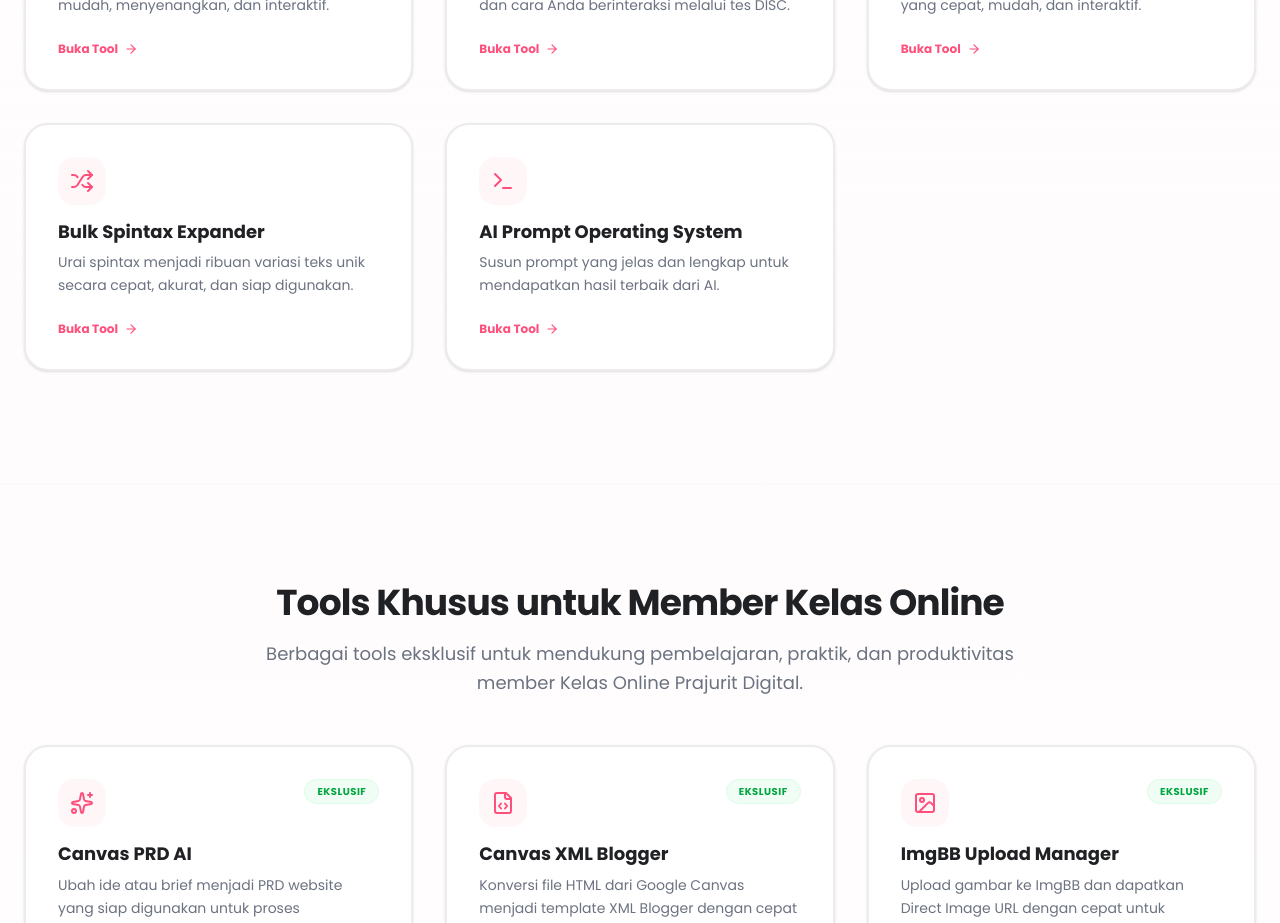
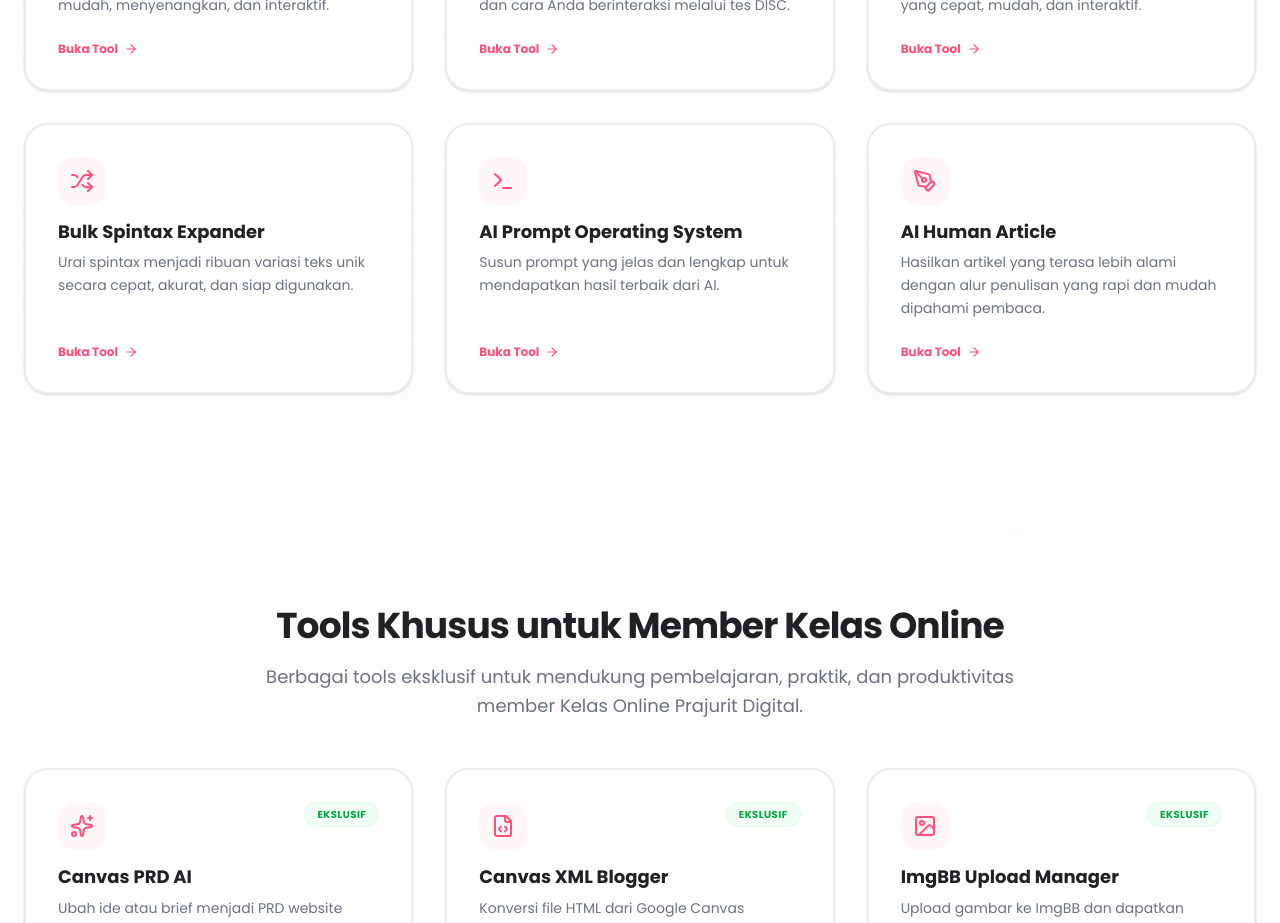
Before and after one commit to prajuritdigitalcom/Website-Prajurit-Digital-My-Id, a React (Vite) app: page / in a window 1280 px wide. Shown: the part 1400-2323 px from the top of the page. Built offline with nearby package versions, Linux system fonts and the light colour scheme.

Commit message:
feat: add AI Human Article tool to catalog

```diff
--- a/src/data/tools.ts
+++ b/src/data/tools.ts
@@ -126,6 +126,15 @@ export const TOOLS_DATA: Tool[] = [
     href: "#apos",
     category: "writing",
     externalUrl: "https://apos.prajuritdigital.my.id/"
+  },
+  {
+    id: "ai-human-article",
+    title: "AI Human Article",
+    description: "Hasilkan artikel yang terasa lebih alami dengan alur penulisan yang rapi dan mudah dipahami pembaca.",
+    icon: "PenTool",
+    href: "#ai-human-article",
+    category: "writing",
+    externalUrl: "https://aihumanarticle.prajuritdigital.my.id/"
   }
 ];
 
```
